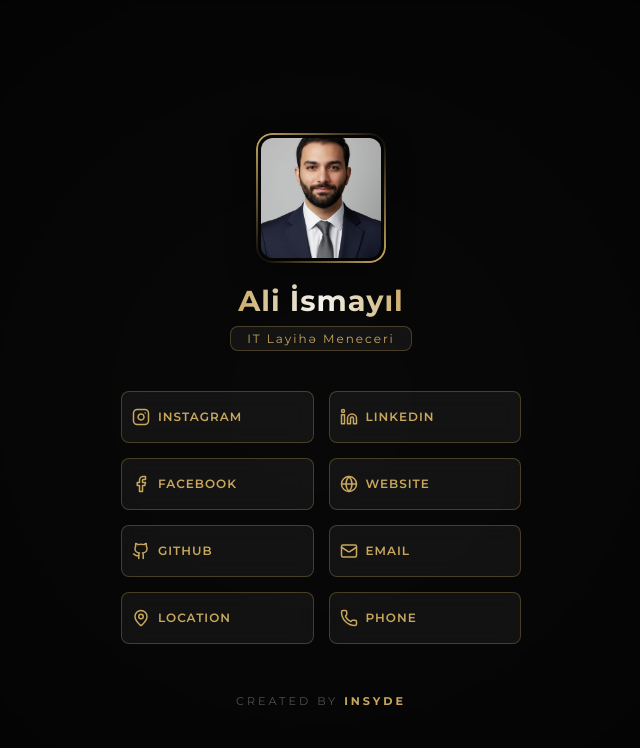
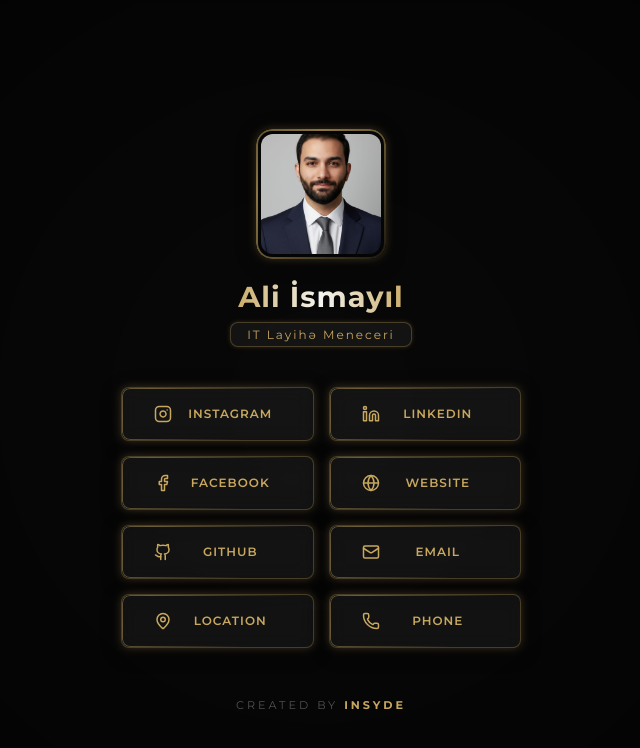
Before and after one commit to AliIsmayl/insyde, a React (Vite) app: page /person/ali in a window 1280 px wide. Shown: the top 748 px of the page, without its empty margins (319-959 px from the left). Built offline with nearby package versions, Linux system fonts and the light colour scheme.

Commit message:
some person page update

```diff
--- a/src/Page/PersonDetail/PersonDetail.jsx
+++ b/src/Page/PersonDetail/PersonDetail.jsx
@@ -20,18 +20,15 @@ function PersonDetail() {
   const [isMobile, setIsMobile] = useState(window.innerWidth <= 768);
 
   useEffect(() => {
-    // Ekran ölçüsü dəyişdikdə yoxlayırıq
     const handleResize = () => {
       setIsMobile(window.innerWidth <= 768);
     };
 
     window.addEventListener("resize", handleResize);
 
-    // AOS-u başladırıq
     AOS.init({
       duration: 1000,
       once: false,
-      // Əgər ekran 768px-dən böyükdürsə animasiyanı söndürürük
       disable: function () {
         return window.innerWidth > 768;
       },
@@ -90,6 +87,56 @@ function PersonDetail() {
       },
     ],
   };
+  // const person = {
+  //   name: "Xxx Xxxxxxx",
+  //   role: "Xxxxxxxxxxxxx",
+  //   image: "https://static.vecteezy.com/system/resources/thumbnails/057/791/672/small_2x/user-profile-icon-illustration-user-profile-avatar-gold-color-style-free-vector.jpg",
+  //   links: [
+  //     {
+  //       id: 1,
+  //       title: "Instagram",
+  //       url: "https://www.instagram.com/ali.ismayil_/",
+  //       icon: <Instagram size={18} />,
+  //     },
+  //     {
+  //       id: 2,
+  //       title: "LinkedIn",
+  //       url: "https://www.linkedin.com/in/ali-ismayilzade/",
+  //       icon: <Linkedin size={18} />,
+  //     },
+  //     {
+  //       id: 3,
+  //       title: "Facebook",
+  //       url: "https://www.facebook.com/profile.php?id=61572683141152",
+  //       icon: <Facebook size={18} />,
+  //     },
+  //     {
+  //       id: 4,
+  //       title: "Website",
+  //       url: "https://alismayil.dev/",
+  //       icon: <Globe size={18} />,
+  //     },
+  //     {
+  //       id: 5,
+  //       title: "GitHub",
+  //       url: "https://github.com/AliIsmayl",
+  //       icon: <Github size={18} />,
+  //     },
+  //     {
+  //       id: 6,
+  //       title: "Email",
+  //       url: "mailto:ali.ismayil.681@gmail.com",
+  //       icon: <Mail size={18} />,
+  //     },
+  //     { id: 7, title: "Location", url: "#", icon: <MapPin size={18} /> },
+  //     {
+  //       id: 8,
+  //       title: "Phone",
+  //       url: "tel:+9940998982004",
+  //       icon: <Phone size={18} />,
+  //     },
+  //   ],
+  // };
 
   return (
     <div className="person-detail-wrapper">
@@ -115,14 +162,11 @@ function PersonDetail() {
               target="_blank"
               rel="noopener noreferrer"
               className="link-item"
-              // Yalnız mobildə data-aos atributunu əlavə edirik
-              data-aos={
-                isMobile ? (index % 2 === 0 ? "fade-right" : "fade-left") : ""
-              }
-              data-aos-duration="1000"
             >
-              <span className="icon-wrapper">{link.icon}</span>
-              <span className="link-text">{link.title}</span>
+              <div className="only-text">
+                <span className="icon-wrapper">{link.icon}</span>
+                <span className="link-text">{link.title}</span>
+              </div>
             </a>
           ))}
         </div>
--- a/src/Page/PersonDetail/PersonDetail.scss
+++ b/src/Page/PersonDetail/PersonDetail.scss
@@ -1,10 +1,79 @@
 @import url("https://fonts.googleapis.com/css2?family=Montserrat:wght@200;400;600;700&display=swap");
 
+// ─── Variables ────────────────────────────────────────────────
 $gold: #c8a75e;
 $gold-light: #e2c27d;
 $glass: rgba(255, 255, 255, 0.05);
 $glass-border: rgba(200, 167, 94, 0.3);
 
+// ─── Keyframes ────────────────────────────────────────────────
+@keyframes shimmer-sweep {
+  0% {
+    left: -100%;
+    opacity: 0;
+  }
+  30% {
+    opacity: 1;
+  }
+  100% {
+    left: 150%;
+    opacity: 0;
+  }
+}
+
+@keyframes gold-pulse {
+  0%,
+  100% {
+    box-shadow:
+      0 0 8px rgba(200, 167, 94, 0.2),
+      0 4px 20px rgba(0, 0, 0, 0.4);
+  }
+  50% {
+    box-shadow:
+      0 0 12px rgba(200, 167, 94, 0.45),
+      0 4px 20px rgba(0, 0, 0, 0.4);
+  }
+}
+
+@keyframes border-rotate {
+  0% {
+    background-position: 0% 50%;
+  }
+  50% {
+    background-position: 100% 50%;
+  }
+  100% {
+    background-position: 0% 50%;
+  }
+}
+
+// ── Foto üçün ayrı shimmer (yuxarıdan aşağıya) ────────────────
+@keyframes shimmer-sweep-img {
+  0% {
+    top: -100%;
+    opacity: 0;
+  }
+  30% {
+    opacity: 1;
+  }
+  100% {
+    top: 150%;
+    opacity: 0;
+  }
+}
+
+// ── Role badge üçün glow pulse ─────────────────────────────────
+@keyframes badge-pulse {
+  0%,
+  100% {
+    box-shadow: 0 0 6px rgba(200, 167, 94, 0.15);
+  }
+  50% {
+    box-shadow: 0 0 4px rgba(200, 167, 94, 0.4);
+  }
+}
+
+// ─── Main Wrapper ─────────────────────────────────────────────
 .person-detail-wrapper {
   position: relative;
   min-height: 100vh;
@@ -18,6 +87,7 @@ $glass-border: rgba(200, 167, 94, 0.3);
   background: #0b0b0b;
   overflow-x: hidden;
 
+  // ── Background overlay ──────────────────────────────────
   .bg-blur-overlay {
     position: absolute;
     inset: 0;
@@ -30,6 +100,7 @@ $glass-border: rgba(200, 167, 94, 0.3);
     z-index: 1;
   }
 
+  // ── Main content ────────────────────────────────────────
   .main-content {
     position: relative;
     z-index: 10;
@@ -38,6 +109,7 @@ $glass-border: rgba(200, 167, 94, 0.3);
     text-align: center;
   }
 
+  // ── Profile header ──────────────────────────────────────
   .profile-header {
     display: flex;
     flex-direction: column;
@@ -51,6 +123,9 @@ $glass-border: rgba(200, 167, 94, 0.3);
       height: 130px;
       margin-bottom: 20px;
       padding: 5px;
+      overflow: hidden;
+      border-radius: 16px;
+      animation: gold-pulse 3s ease-in-out infinite;
 
       .profile-img {
         width: 100%;
@@ -58,15 +133,26 @@ $glass-border: rgba(200, 167, 94, 0.3);
         object-fit: cover;
         border-radius: 12px;
         box-shadow: 0 10px 30px rgba(0, 0, 0, 0.5);
+        position: relative;
+        z-index: 2;
       }
 
+      // ── Animated gradient border ─────────────────────
       &::before {
         content: "";
         position: absolute;
         inset: 0;
         border-radius: 16px;
         padding: 2px;
-        background: linear-gradient(45deg, transparent, $gold, transparent);
+        background: linear-gradient(
+          135deg,
+          transparent 0%,
+          rgba(200, 167, 94, 0) 20%,
+          rgba(200, 167, 94, 0.7) 50%,
+          rgba(200, 167, 94, 0) 80%,
+          transparent 100%
+        );
+        background-size: 300% 300%;
         -webkit-mask:
           linear-gradient(#f5f4f0 0 0) content-box,
           linear-gradient(#f5f4f0 0 0);
@@ -75,6 +161,31 @@ $glass-border: rgba(200, 167, 94, 0.3);
           linear-gradient(#f5f4f0 0 0);
         -webkit-mask-composite: xor;
         mask-composite: exclude;
+        animation: border-rotate 4s linear infinite;
+        pointer-events: none;
+        z-index: 3;
+      }
+
+      // ── Shimmer sweep (yuxarıdan aşağıya) ────────────
+      &::after {
+        content: "";
+        position: absolute;
+        left: 0;
+        top: -120%;
+        width: 100%;
+        height: 60%;
+        background: linear-gradient(
+          180deg,
+          transparent 0%,
+          rgba(200, 166, 94, 0.079) 40%,
+          rgba(255, 255, 255, 0.067) 50%,
+          rgba(200, 166, 94, 0.1) 60%,
+          transparent 100%
+        );
+        transform: skewY(-30deg);
+        pointer-events: none;
+        z-index: 3;
+        animation: shimmer-sweep-img 4s ease-in-out infinite 1s;
       }
     }
 
@@ -96,29 +207,102 @@ $glass-border: rgba(200, 167, 94, 0.3);
       padding: 4px 16px;
       border-radius: 8px;
       background: $glass;
+
+      // Badge-ə də yumşaq glow pulse
+      animation: badge-pulse 3s ease-in-out infinite;
     }
   }
 
+  // ── Links grid ───────────────────────────────────────────
   .links-grid {
     display: grid;
     grid-template-columns: repeat(2, 1fr);
     gap: 15px;
     margin: 0px 10px;
+
     .link-item {
+      position: relative;
       display: flex;
       align-items: center;
-      gap: 8px;
       text-decoration: none;
       background: $glass;
       border: 1px solid $glass-border;
       padding: 16px 10px;
       border-radius: 8px;
       backdrop-filter: blur(10px);
+      overflow: hidden;
       transition: all 0.4s cubic-bezier(0.23, 1, 0.32, 1);
+
+      // Daimi yumşaq pulse (idle)
+      animation: gold-pulse 3s ease-in-out infinite;
+
+      // ── Shimmer sweep ──────────────────────────────────
+      &::after {
+        content: "";
+        position: absolute;
+        top: 0;
+        left: -100%;
+        width: 60%;
+        height: 100%;
+        background: linear-gradient(
+          120deg,
+          transparent 0%,
+          rgba(200, 167, 94, 0.18) 40%,
+          rgba(255, 255, 255, 0.12) 50%,
+          rgba(200, 167, 94, 0.18) 60%,
+          transparent 100%
+        );
+        transform: skewX(-15deg);
+        pointer-events: none;
+      }
+
+      // ── Animated gradient border ───────────────────────
+      &::before {
+        content: "";
+        position: absolute;
+        inset: 0;
+        border-radius: 8px;
+        padding: 1px;
+        background: linear-gradient(
+          135deg,
+          transparent 0%,
+          rgba(200, 167, 94, 0) 30%,
+          rgba(200, 167, 94, 0.5) 50%,
+          rgba(200, 167, 94, 0) 70%,
+          transparent 100%
+        );
+        background-size: 300% 300%;
+        -webkit-mask:
+          linear-gradient(#fff 0 0) content-box,
+          linear-gradient(#fff 0 0);
+        mask:
+          linear-gradient(#fff 0 0) content-box,
+          linear-gradient(#fff 0 0);
+        -webkit-mask-composite: xor;
+        mask-composite: exclude;
+        animation: border-rotate 4s linear infinite;
+        pointer-events: none;
+      }
+
+      .only-text {
+        display: flex;
+        align-items: center;
+        justify-content: center;
+        gap: 8px;
+        margin: 0px auto;
+        position: relative;
+        z-index: 2;
+      }
 
       .icon-wrapper {
         color: $gold;
         display: flex;
+        position: relative;
+        z-index: 2;
+        transition:
+          transform 0.4s cubic-bezier(0.23, 1, 0.32, 1),
+          color 0.4s ease,
+          filter 0.4s ease;
       }
 
       .link-text {
@@ -126,27 +310,56 @@ $glass-border: rgba(200, 167, 94, 0.3);
         text-transform: uppercase;
         letter-spacing: 1px;
         font-weight: 600;
-               color: $gold;
-
+        color: $gold;
+        height: 20px;
+        width: 100px;
+        display: flex;
+        align-items: center;
+        justify-content: center;
+        position: relative;
+        z-index: 2;
+        transition: color 0.4s ease;
       }
 
+      // ── Hover state ────────────────────────────────────
       &:hover {
-        background: rgba(200, 167, 94, 0.15);
-        border-color: $gold;
-        transform: translateY(-5px);
+        background: rgba(200, 167, 94, 0.12);
+        border-color: rgba(200, 167, 94, 0.8);
+        transform: translateY(-1px);
+        animation: none;
+        box-shadow:
+          0 0 10px rgba(200, 167, 94, 0.35),
+          0 0 5px rgba(200, 167, 94, 0.15),
+          0 2px 5px rgba(0, 0, 0, 0.5),
+          inset 0 1px 0 rgba(255, 255, 255, 0.08);
+
+        &::after {
+          animation: shimmer-sweep 0.7s ease forwards;
+        }
 
         .icon-wrapper {
           transform: scale(1.2);
           color: #f5f4f0;
+          filter: drop-shadow(0 0 6px rgba(200, 167, 94, 0.8));
         }
 
         .link-text {
           color: #f5f4f0;
+          text-shadow: 0 0 12px rgba(200, 167, 94, 0.6);
         }
+      }
+
+      // ── Active (click) state ───────────────────────────
+      &:active {
+        transform: translateY(-2px) scale(0.98);
+        box-shadow:
+          0 0 10px rgba(200, 167, 94, 0.3),
+          0 4px 15px rgba(0, 0, 0, 0.4);
       }
     }
   }
 
+  // ── Footer ───────────────────────────────────────────────
   .footer-containerr {
     margin-top: 50px;
     width: 100%;
@@ -167,7 +380,7 @@ $glass-border: rgba(200, 167, 94, 0.3);
     }
 
     .footer-logo-wrapper {
-      display: none; // Desktopda tamamilə gizlədirik
+      display: none;
       width: 100%;
       justify-content: center;
 
@@ -176,16 +389,15 @@ $glass-border: rgba(200, 167, 94, 0.3);
         max-width: 320px;
         height: auto;
         object-fit: contain;
-        opacity: 0.4; // Yazıdan diqqəti yayındırmamaq üçün
+        opacity: 0.4;
         filter: brightness(1.1);
       }
     }
   }
 }
 
-// Media Queries
+// ─── Media Queries ────────────────────────────────────────────
 @media (max-width: 768px) {
-  // Planşet və Mobil cihazlarda loqonu göstər
   .person-detail-wrapper .footer-containerr .footer-logo-wrapper {
     display: flex;
   }
@@ -194,11 +406,11 @@ $glass-border: rgba(200, 167, 94, 0.3);
 @media (max-width: 420px) {
   .person-detail-wrapper {
     .links-grid {
-      grid-template-columns: 1fr; // Kiçik mobil ekranlarda tək sütun
+      grid-template-columns: 1fr;
     }
 
     .footer-containerr .footer-logo-wrapper .footer-logo {
-      max-width: 100%; // Çox kiçik ekranlarda loqonu bir az daha daralt
+      max-width: 100%;
     }
   }
 }
```
Also changed, not shown: src/Page/SuperAdmin/SuperAdmin.jsx (+12 -11 lines), src/image/Logo1.png.
